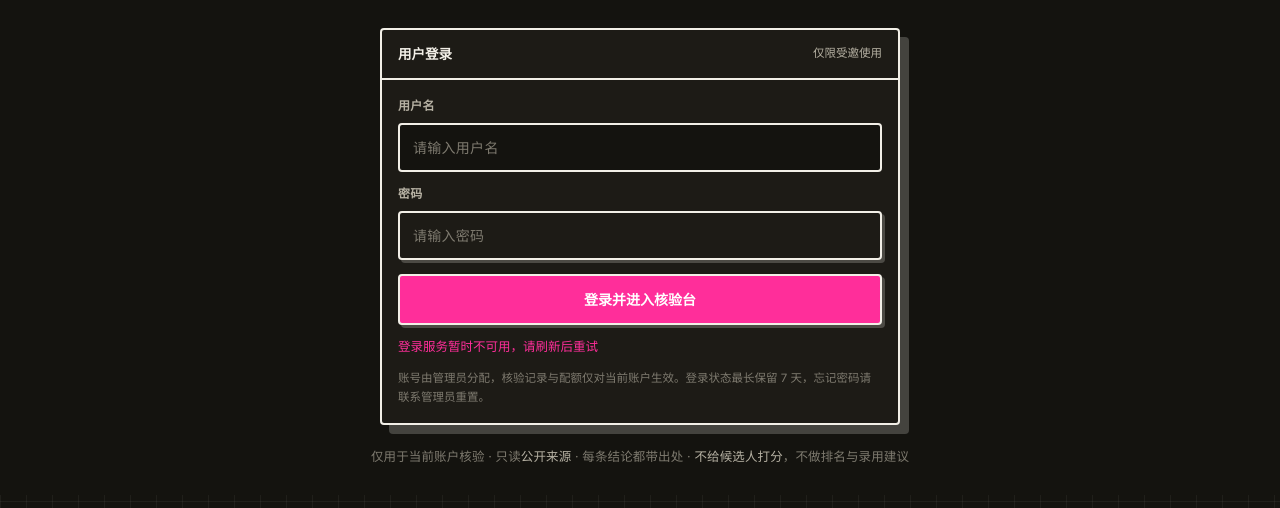
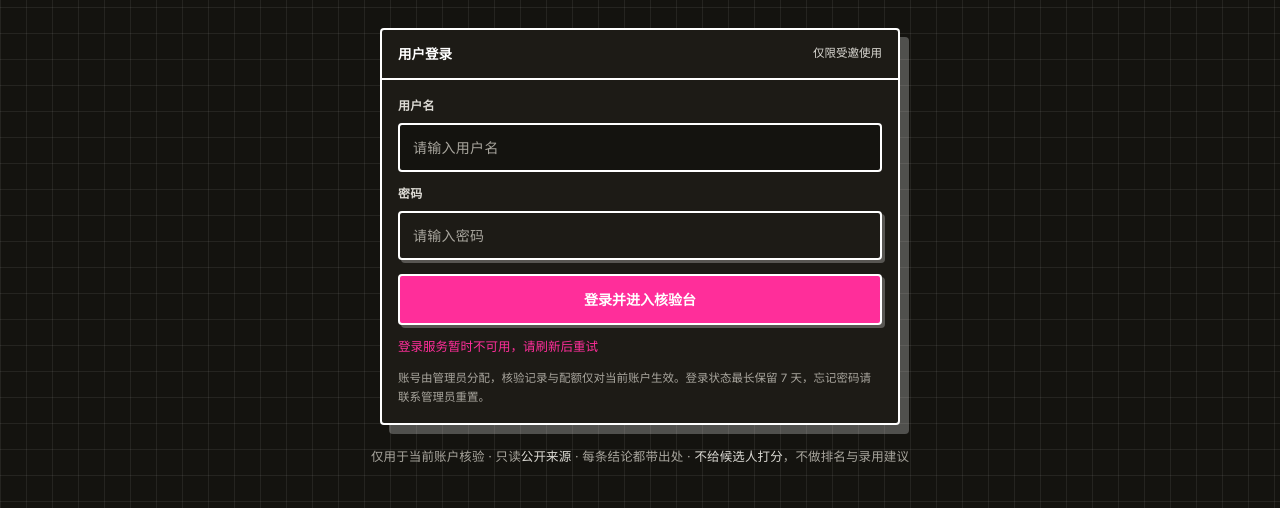
Before and after one commit to Lonid-C/under-box, a plain HTML site: page underbox/index.html in a window 1280 px wide. Shown: the part 305-813 px from the top of the page. Drawn offline with Linux system fonts and the light colour scheme; no server answers.

Commit message:
style(login): 深色态字色提到纯白，云层补上网格
- 字一律走白色：--ink 改纯白 #FFFFFF，次字 #DCDAD4、三级 #A8A59D。
  之前的 #F2EFE7 偏米黄，在深底上发闷。层次改由亮度差保留，不再靠色相。
- 描边与硬阴影同步提到 rgba(255,255,255,.26)。
- 云层 .dusk 原本是一块纯色，把 body 的网格整个遮住了——**这才是深色态看不到
  网格的原因**（不是变量没生效，dusk 下的 --grid 一直是对的）。
  现在云层自己也铺同一套 --grid，网格随遮罩一起被"拨开"，
  洞里的网格自然换成下面那层，两侧网格对得上。

验证：字色断言改为纯白 rgb(255,255,255) 后 18 项全过；
另读截图像素确认云层网格亮线间距精确 26px，与奶油底是同一套网格。

```diff
--- a/underbox/index.html
+++ b/underbox/index.html
@@ -25,17 +25,28 @@
    --ink 与 --cream 恰好互换，洋红不动——品牌色在两种底上都站得住。
    这就是"深色下的字色与浅色不同"的全部机制，没有别的开关。 */
 body[data-theme="dusk"]{
-  --cream:#14130F; --paper:#1D1B16; --ink:#F2EFE7; --ink-2:#B6B1A3; --ink-3:#7E7A6F;
-  --pink-soft:rgba(255,46,154,.20); --grid:rgba(242,239,231,.055);
-  --shadow:5px 5px 0 rgba(242,239,231,.22); --shadow-sm:3px 3px 0 rgba(242,239,231,.22);
-  --shadow-hero:9px 9px 0 rgba(242,239,231,.22);
+  --cream:#14130F; --paper:#1D1B16;
+  /* 字一律走白色：主字纯白，次字/三级用不同亮度的白——都白，但层次还在。
+     之前用的 #F2EFE7 偏米黄，在深底上发闷。 */
+  --ink:#FFFFFF; --ink-2:#DCDAD4; --ink-3:#A8A59D;
+  --pink-soft:rgba(255,46,154,.20);
+  --grid:rgba(255,255,255,.07);          /* 与奶油底同一种网格，只是换成白线 */
+  --shadow:5px 5px 0 rgba(255,255,255,.26); --shadow-sm:3px 3px 0 rgba(255,255,255,.26);
+  --shadow-hero:9px 9px 0 rgba(255,255,255,.26);
 }
 
 /* ── 云层：盖住整页，靠遮罩在鼠标处"拨开"一个洞 ──────────
    初始半径 0（全暗）；鼠标移出登录卡开一个小洞（透一线光，是预告）；
    登录成功后洞扩到铺满视口（日出）。洞的位置始终跟着鼠标。 */
 .dusk{
-  position:fixed; inset:0; z-index:80; pointer-events:none; background:#14130F;
+  position:fixed; inset:0; z-index:80; pointer-events:none;
+  /* 云层也要有网格：它是一块纯色盖在最上面，body 的网格被它整个遮住了，
+     所以深色态下原本看不到网格。用同一个 --grid（dusk 下是白线），
+     网格随遮罩一起被"拨开"，洞里的网格自然换成下面那层。 */
+  background-color:#14130F;
+  background-image:linear-gradient(var(--grid) 1px,transparent 1px),
+                   linear-gradient(90deg,var(--grid) 1px,transparent 1px);
+  background-size:26px 26px;
   --r:0px; --mx:50%; --my:50%;
   /* 0 → 0.72r 是洞，0.72r → r 是云的边缘（羽化带），r 之外仍是云 */
   -webkit-mask-image:radial-gradient(circle at var(--mx) var(--my),
```
